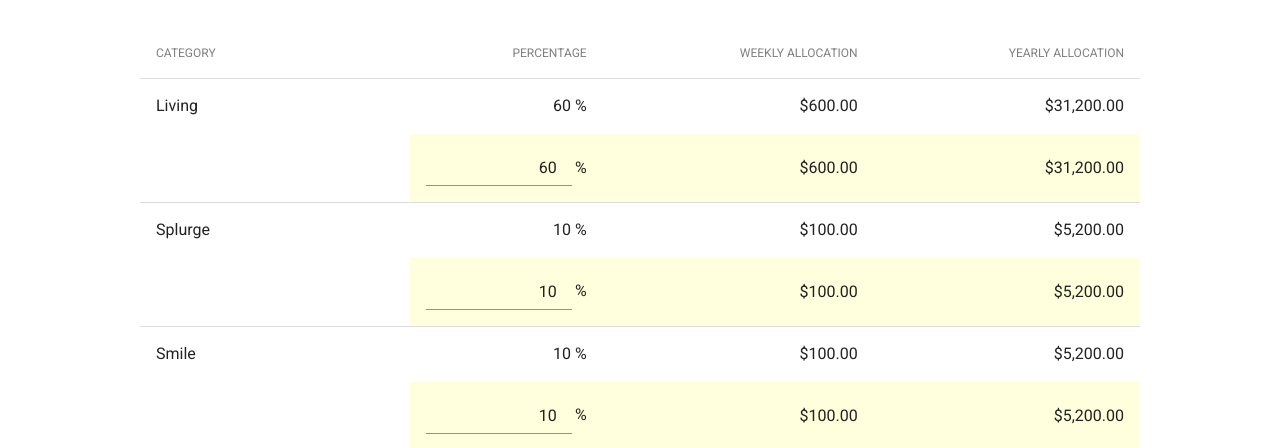
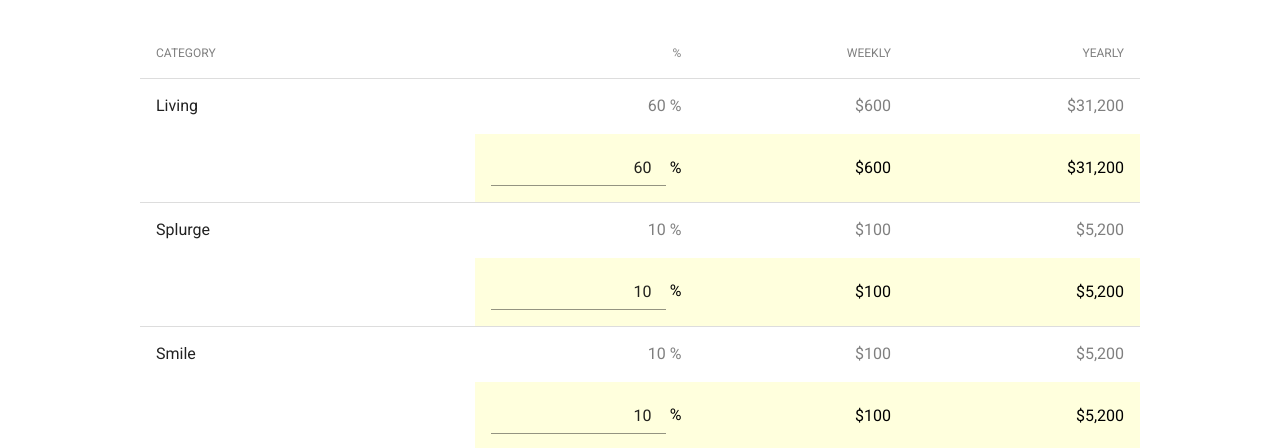
Before and after one commit to smebberson/blow-bucket-calculator, a website built with webpack: page index.html in a window 1280 px wide. Shown: the part 349-797 px from the top of the page. Built offline with nearby package versions, Linux system fonts and the light colour scheme.

Commit message:
Reverted to tables for all devices.

```diff
--- a/src/scss/calculator.scss
+++ b/src/scss/calculator.scss
@@ -56,7 +56,7 @@
 }
 
 // Responsive table
-@include media-breakpoint-up(sm) {
+@include media-breakpoint-up(ms) {
 
     .r-table {
 
@@ -93,12 +93,17 @@
 
         display: table-row;
 
-        .r-table-td:nth-child(5) {
-            text-align: center;
+        .r-table-td:nth-child(2), .r-table-td:nth-child(3), .r-table-td:nth-child(4) {
+            text-align: right;
+            color: $color-body-3;
         }
 
-        .r-table-td:nth-child(2), .r-table-td:nth-child(3), .r-table-td:nth-child(4), .r-table-td:nth-child(6) {
-            text-align: right;
+    }
+
+    .r-table-row.what-if {
+
+        .r-table-td:nth-child(2), .r-table-td:nth-child(3), .r-table-td:nth-child(4) {
+            color: $color-body-1;
         }
 
     }
@@ -112,8 +117,17 @@
 
         display: table-footer-group;
 
-        .r-table-td {
-            color: $color-body-3;
+        & > .r-table-row:nth-child(1) > .r-table-td {
+            border-top: 1px solid $color-border;
+        }
+
+        .r-table-td:nth-child(1) {
+            color: $color-body-1;
+        }
+
+        .r-table-row .r-table-td {
+            color: $color-body-1;
+            font-weight: bold;
         }
 
         .r-table-row.what-if > .r-table-td {
@@ -127,80 +141,3 @@
     }
 
 }
-
-@include media-breakpoint-down(xs) {
-
-    .r-table-head {
-        display: none;
-    }
-
-    .r-table-row {
-
-        margin-bottom: 1.1rem;
-
-        .r-table-td {
-            margin-bottom: .5rem;
-        }
-
-        .r-table-td:nth-child(1) {
-            font-size: 1.6rem;
-        }
-
-        .r-table-td {
-
-            display: flex;
-
-            // Descriptions.
-            &:nth-child(2)::before, &:nth-child(3)::before, &:nth-child(4)::before {
-                flex: 1;
-                text-align: left;
-                margin-left: .5rem;
-                color: $color-body-3;
-                text-transform: uppercase;
-                font-size: .8rem;
-            }
-
-            // Values.
-            &:nth-child(2), &:nth-child(3), &:nth-child(4) {
-                text-align: right;
-                width: 100%;
-                color: $color-body-2;
-            }
-
-        }
-
-        .r-table-td:nth-child(2)::before {
-            content: 'Percentage: ';
-        }
-
-        .r-table-td:nth-child(3)::before {
-            content: 'Weekly allocation: ';
-        }
-
-        .r-table-td:nth-child(4)::before {
-            content: 'Yearly allocation: ';
-        }
-
-    }
-
-    .r-table-foot > .r-table-row > .r-table-td {
-        font-size: 1.6rem;
-    }
-
-    .r-table-foot > .r-table-row > .r-table-td {
-
-        &:nth-child(1), &:nth-child(2), &:nth-child(3) {
-            display: none;
-        }
-
-    }
-
-    .r-table-foot > .r-table-row > .r-table-td:nth-child(4)::before {
-        content: 'Yearly total: ';
-        color: $color-body-1;
-        font-size: 1.6rem;
-        text-transform: none;
-        margin-left: 0px;
-    }
-
-}
```
Also changed, not shown: calculator.marko (+5 -5 lines), dist/bundle.js.
